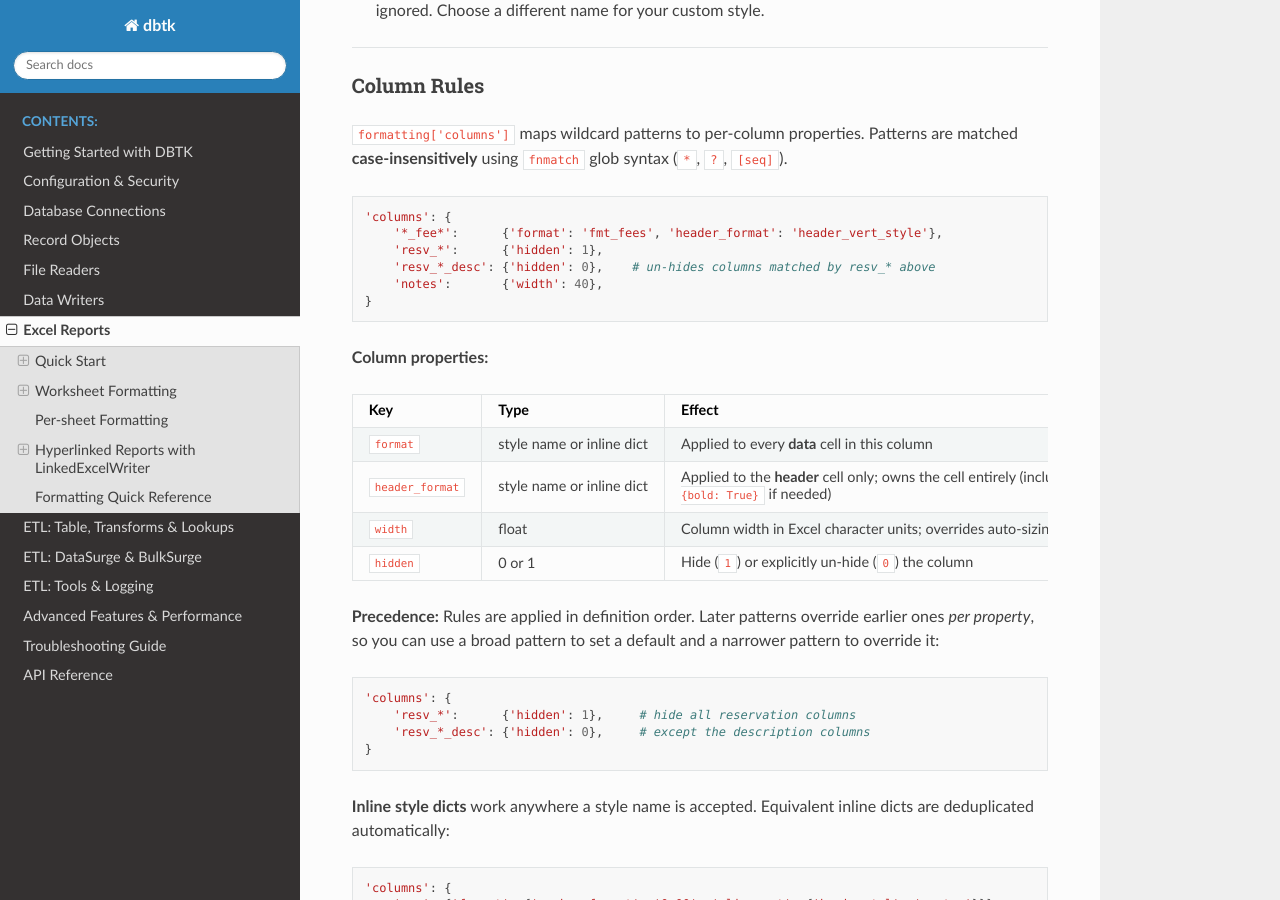
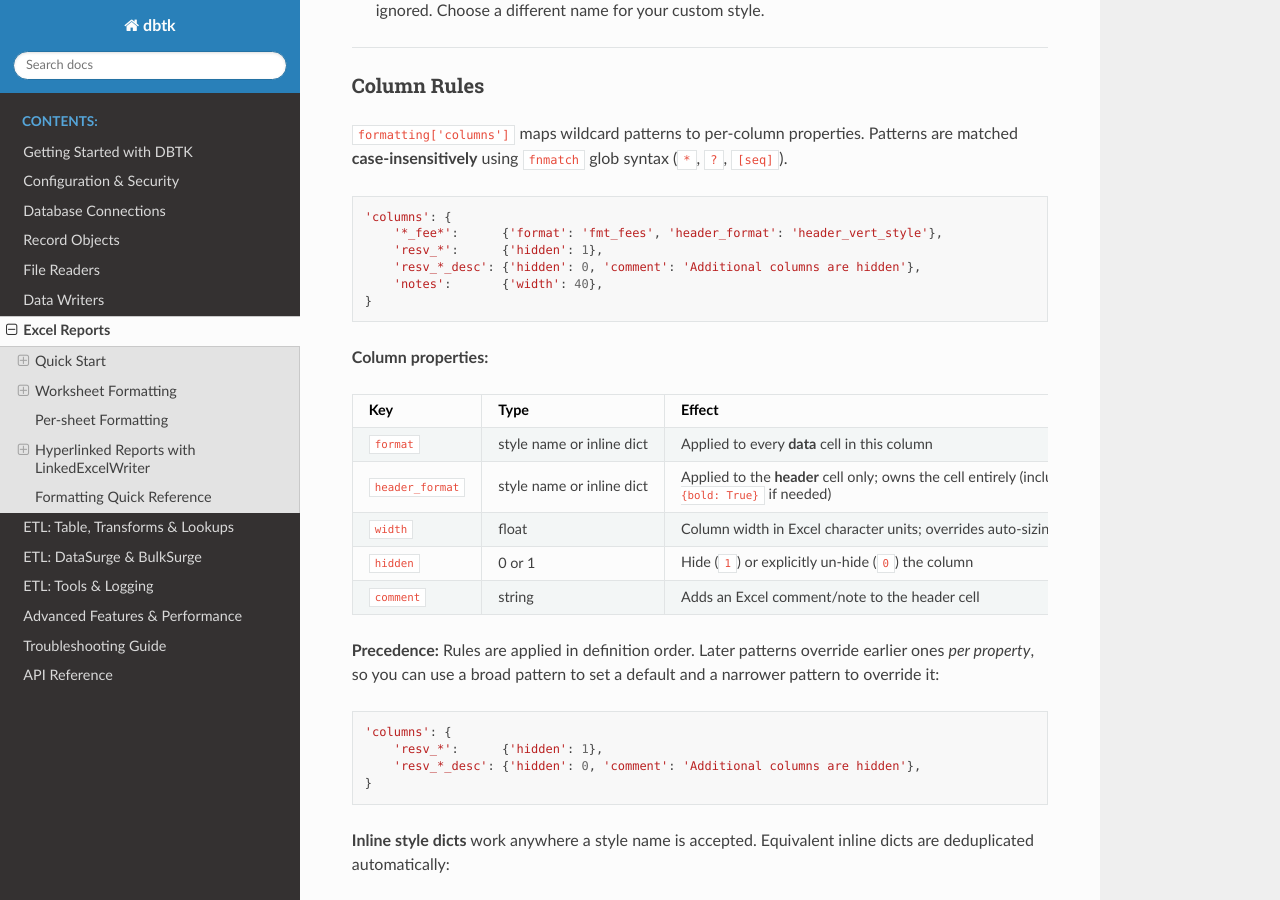
Before and after one commit to scottrbailey/dbtk, a Sphinx documentation site: the page built from docs/06b-excel.md, in a window 1280 px wide and 900 px high, scrolled down 2434 px. Built offline with Sphinx 7.4.7 and the Read the Docs theme 3.1.0, drawn with Linux system fonts in a browser that asks for light colours; some of the changed text lies outside the part shown.

Commit message:
Add 'comment' column rule key to add Excel notes to header cells
https://claude.ai/code/session_019D8X7HCm4ZHrvBEETb5xMm

````diff
--- a/docs/06b-excel.md
+++ b/docs/06b-excel.md
@@ -108,7 +108,7 @@ The following styles are registered on every workbook and can be used directly b
 'columns': {
     '*_fee*':      {'format': 'fmt_fees', 'header_format': 'header_vert_style'},
     'resv_*':      {'hidden': 1},
-    'resv_*_desc': {'hidden': 0},    # un-hides columns matched by resv_* above
+    'resv_*_desc': {'hidden': 0, 'comment': 'Additional columns are hidden'},
     'notes':       {'width': 40},
 }
 ```
@@ -121,13 +121,14 @@ The following styles are registered on every workbook and can be used directly b
 | `header_format` | style name or inline dict | Applied to the **header** cell only; owns the cell entirely (include `font: {bold: True}` if needed) |
 | `width` | float | Column width in Excel character units; overrides auto-sizing |
 | `hidden` | 0 or 1 | Hide (`1`) or explicitly un-hide (`0`) the column |
+| `comment` | string | Adds an Excel comment/note to the header cell |
 
 **Precedence:** Rules are applied in definition order. Later patterns override earlier ones *per property*, so you can use a broad pattern to set a default and a narrower pattern to override it:
 
 ```python
 'columns': {
-    'resv_*':      {'hidden': 1},     # hide all reservation columns
-    'resv_*_desc': {'hidden': 0},     # except the description columns
+    'resv_*':      {'hidden': 1},
+    'resv_*_desc': {'hidden': 0, 'comment': 'Additional columns are hidden'},
 }
 ```
 
@@ -402,6 +403,7 @@ with LinkedExcelWriter(file='report.xlsx', formatting=fmt) as writer:
 | `header_format` | style name or dict | Style applied to the header cell only |
 | `width` | float | Override auto-sized width |
 | `hidden` | 0 or 1 | Hide or explicitly un-hide the column |
+| `comment` | string | Excel comment/note on the header cell |
 
 **`header_auto_rotate` dict keys:**
 
````
Also changed, not shown: 1 other file.
